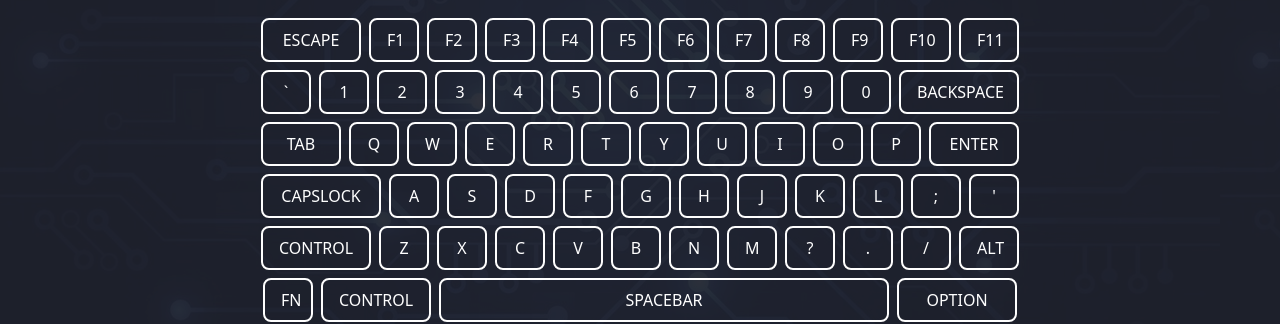
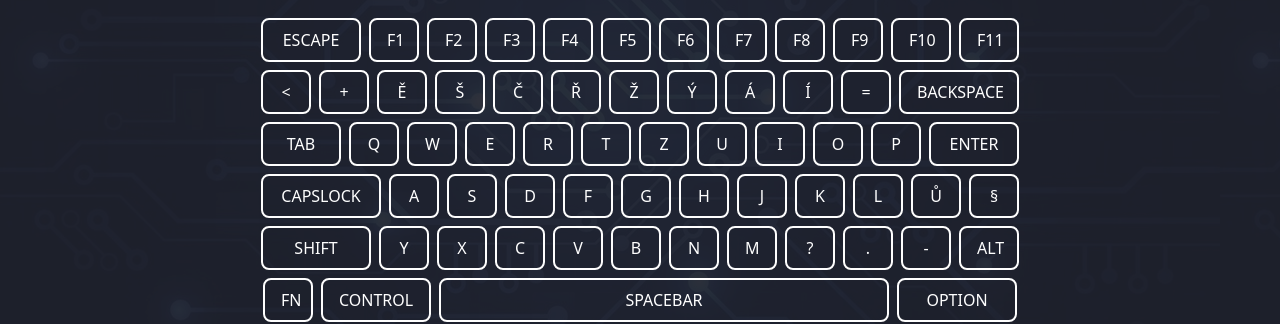
Before and after one commit to OndrejLosensky/virtual-keyboard, a React (Create React App) app: page / in a window 1280 px wide. Shown: the part 339-663 px from the top of the page. Built offline with nearby package versions, Linux system fonts and the light colour scheme; the HTML template or start-up script is replaced by a standard one.

Commit message:
přidání SHIFT do ignorovaných kláves

```diff
--- a/src/components/keyboard/Keyboard.js
+++ b/src/components/keyboard/Keyboard.js
@@ -16,7 +16,7 @@ const Keyboard = () => {
   const [inputValue, setInputValue] = useState('');
   const [buttonSuccess, setButtonSuccess] = useState({});
   const [isGreenToggleOn, setIsGreenToggleOn] = useState(false);
-  const [keyboardLayout, setKeyboardLayout] = useState("english");
+  const [keyboardLayout, setKeyboardLayout] = useState("czech");
 
     const handleLayoutChange = (layout) => {
       setKeyboardLayout(layout);
@@ -57,7 +57,7 @@ const Keyboard = () => {
   const handleButtonClick = (newValue, buttonText) => {
 
     // Pole tlačítek, které chceme momentálně ignorovat
-    const keysToIgnore = ["ENTER", "ALT", "SPACEBAR"," ", "OPTION", "CONTROL", "FN", "CAPSLOCK", "TAB", "ESCAPE", "F1", "F2", "F3","F4","F5","F6","F7","F8","F9","F10", "F11"];
+    const keysToIgnore = ["ENTER", "ALT", "SPACEBAR"," ","SHIFT", "OPTION", "CONTROL", "FN", "CAPSLOCK", "TAB", "ESCAPE", "F1", "F2", "F3","F4","F5","F6","F7","F8","F9","F10", "F11"];
 
     // Funkce, která kontroluje jestli je stisklá klávesa v listu ignorovaných
     if (keysToIgnore.includes(newValue)) {
```
